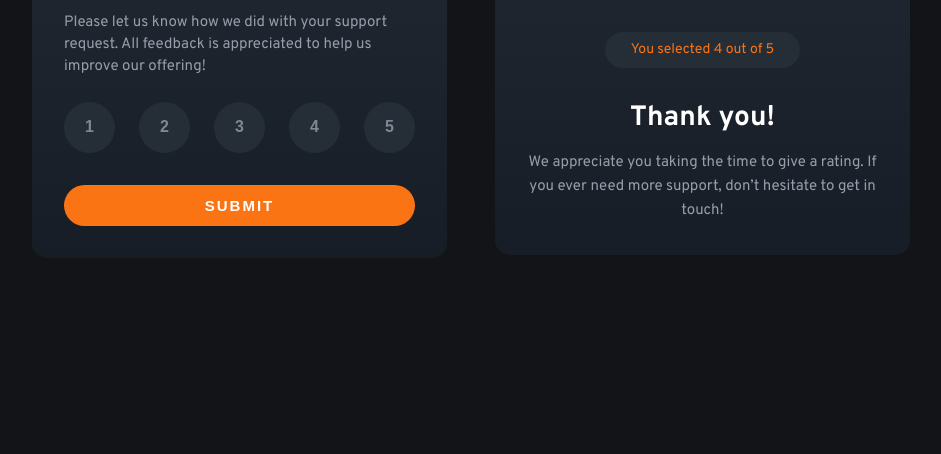
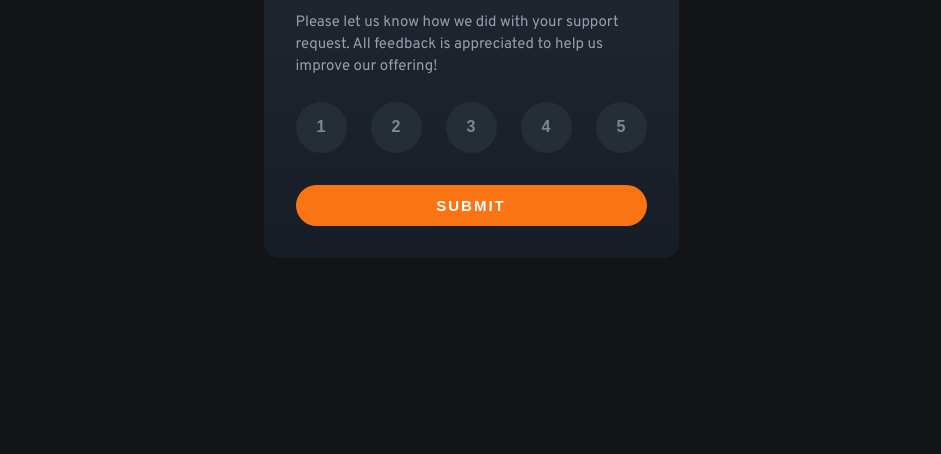
Before and after one commit to dev-rome/Interactive-Rating-Component, a plain HTML site: page index.html in a window 1280 px wide. Shown: the part 346-800 px from the top of the page, without its empty margins (169-1110 px from the left). Drawn offline with Linux system fonts and the light colour scheme.

Commit message:
added hide class and span tag

```diff
--- a/index.html
+++ b/index.html
@@ -45,15 +45,17 @@
             <button class="btn-submit">Submit</button>
           </div>
         </div>
+      </article>
 
-        <div class="card hide-submit">
+      <article class="hide">
+        <div class="card">
           <div class="card-content card-submit-content">
             <img
               src="/images/illustration-thank-you.svg"
               alt="thank you illustration"
               class="thank-you"
             />
-            <p class="card-submit-rating">You selected 4 out of 5</p>
+            <p class="card-submit-rating">You selected <span>4</span> out of 5</p>
             <h1 class="card-submit-title">Thank you!</h1>
             <p class="card-submit-message">
               We appreciate you taking the time to give a rating. If you ever
```
